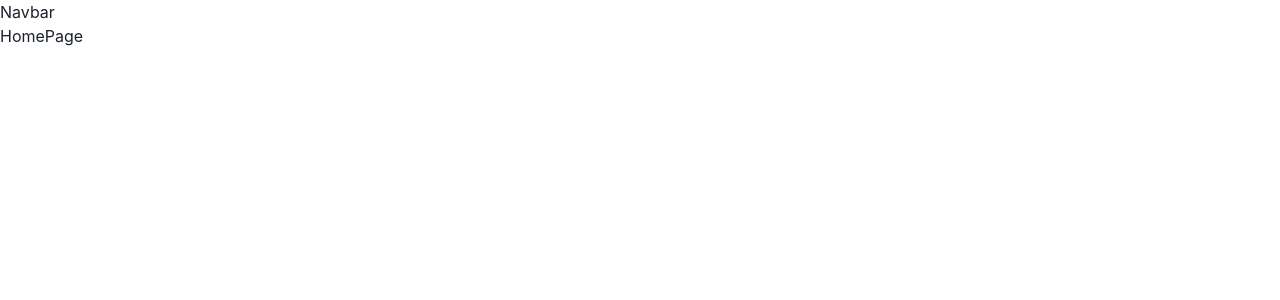
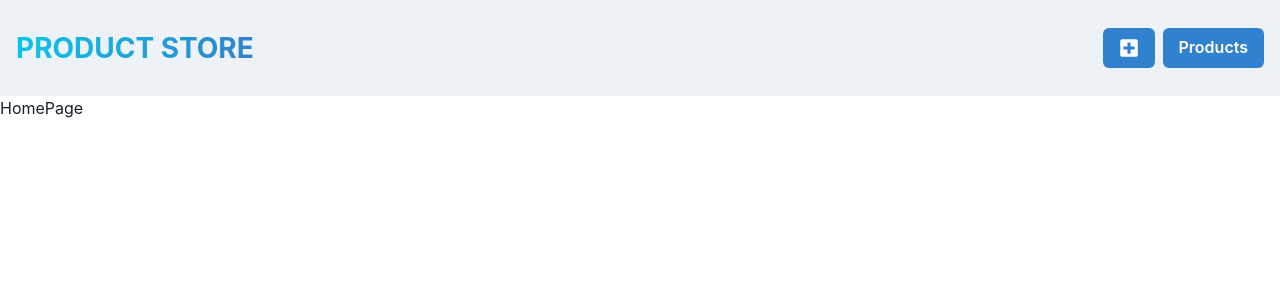
Before and after one commit to HectorMendezFernandez/MERN-Product-Store, a React (Vite) app in the folder frontend/: page / in a window 1280 px wide. Shown: the top 300 px of the page. Built offline with nearby package versions, Linux system fonts and the light colour scheme.

Commit message:
Add Navbar with create icon

```diff
--- a/frontend/package.json
+++ b/frontend/package.json
@@ -16,6 +16,7 @@
     "framer-motion": "^11.11.1",
     "react": "^18.3.1",
     "react-dom": "^18.3.1",
+    "react-icons": "^5.3.0",
     "react-router-dom": "^6.26.2"
   },
   "devDependencies": {
--- a/frontend/src/components/Navbar.jsx
+++ b/frontend/src/components/Navbar.jsx
@@ -1,9 +1,41 @@
+import { Button, Container, Flex, HStack, Link, Text} from "@chakra-ui/react";
+import { FaPlusSquare } from 'react-icons/fa';
+
 export function Navbar() {
   return (
-    <div>
-        Navbar
-    </div>
-  )
+    <Container maxW="container.xl" bg="gray.100" p={4}>
+      <Flex
+        justifyContent="space-between"
+        h={16}
+        alignItems={"center"}
+        flexDir={{
+          base: "column",
+          sm: "row",
+        }}
+      >
+        <Text
+          fontSize={{ base: "22", sm: "28" }}
+          fontWeight={"bold"}
+          textTransform={"uppercase"}
+          textAlign={"center"}
+          bgGradient={"linear(to-r, cyan.400, blue.500)"}
+          bgClip={"text"}
+        >
+          <Link href="/">Product Store</Link>
+        </Text>
+        <HStack spacing={2} alignItems={"center"}>
+          <Link href="/create">
+            <Button colorScheme="blue">
+                <FaPlusSquare size={20} />
+            </Button>
+          </Link>
+          <Link href="/products">
+            <Button colorScheme="blue">Products</Button>
+          </Link>
+        </HStack>
+      </Flex>
+    </Container>
+  );
 }
 
-export default Navbar
+export default Navbar;
```
Also changed, not shown: 1 other file (tests, documents, lock files or other folders).
